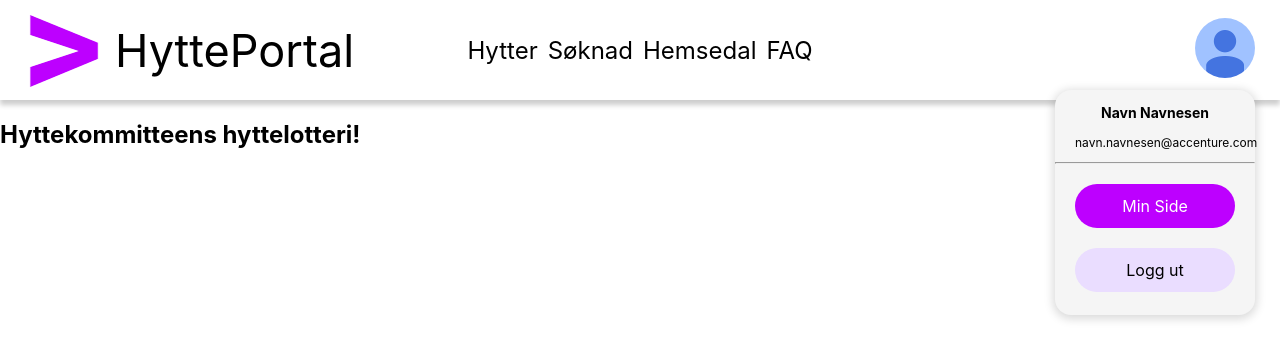
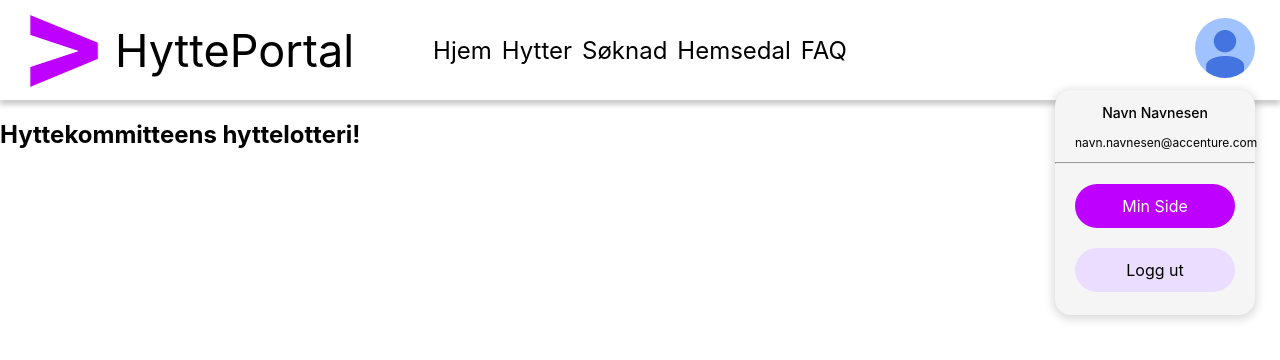
Before and after one commit to oyvind0402/AppForHyttegruppen, a React (Create React App) app in the folder frontend/: page / in a window 1280 px wide. Both pictures are taken after a click on the element 1237 px from the left and 50 px from the top of the page. Shown: the top 360 px of the page. Built offline with nearby package versions, Linux system fonts and the light colour scheme.

Commit message:
Changed an element from h3 to p for proper styling conventions!

```diff
--- a/frontend/src/components/Reusable/Header/Header.css
+++ b/frontend/src/components/Reusable/Header/Header.css
@@ -69,11 +69,16 @@
     text-align: center;
 }
 
-.profile-popup-title h3 {
-    font-size: 14px;
+.profile-popup-title p {
+
 }
 
-.profile-popup-title p {
+.profile-title {
+    font-size: 14px;
+    font-weight: 500;
+}
+
+.profile-email {
     width: 80%;
     font-size: 12px;
 }
--- a/frontend/src/components/Reusable/Header/Header.js
+++ b/frontend/src/components/Reusable/Header/Header.js
@@ -49,6 +49,9 @@ const Header = () => {
           </div>
         </div>
         <div className="nav-list">
+          <Link className="nav-list-item" to="/">
+            Hjem
+          </Link>
           <Link className="nav-list-item" to="/hytter">
             Hytter
           </Link>
@@ -67,8 +70,8 @@ const Header = () => {
         </div>
         <ProfilePopup>
           {}<div className="profile-popup-title">
-            <h3>Navn Navnesen</h3>
-            <p>navn.navnesen@accenture.com</p>
+            <p className="profile-title">Navn Navnesen</p>
+            <p className="profile-email">navn.navnesen@accenture.com</p>
           </div>
           <hr />
           <div className="profile-popup-buttons">
```
